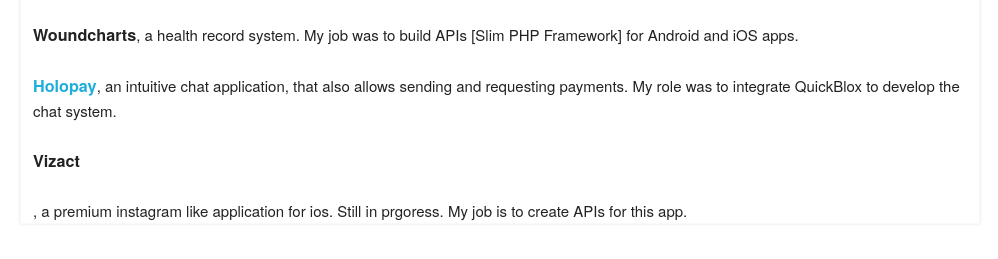
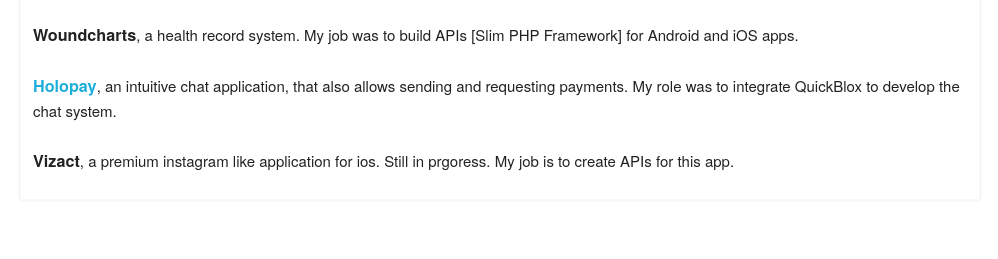
Before and after one commit to swport/swport.github.io, a plain HTML site: page index.html in a window 1280 px wide. Shown: the part 485-744 px from the top of the page, without its empty margins (140-1138 px from the left). Drawn offline with Linux system fonts and the light colour scheme.

Commit message:
fixed last project closing tag

```diff
--- a/index.html
+++ b/index.html
@@ -100,7 +100,7 @@
             <p><b>Universal Casting</b>, a social networking web app for casting industry. This platform allows users to search for talents, send connection request, create posts of differnt kinds, like & comment on posts, and a lot more. My role was to create the entire platform.</p>
             <p><b>Woundcharts</b>, a health record system. My job was to build APIs [Slim PHP Framework] for Android and iOS apps.</p>
             <p><b><a href="https://www.holopay.co" target="_blank">Holopay</a></b>, an intuitive chat application, that also allows sending and requesting payments. My role was to integrate QuickBlox to develop the chat system.</p>
-            <p><b>Vizact</b></p>, a premium instagram like application for ios. Still in prgoress. My job is to create APIs for this app.
+            <p><b>Vizact</b>, a premium instagram like application for ios. Still in prgoress. My job is to create APIs for this app.</p>
         </div>
     </div>
 </body>
```
